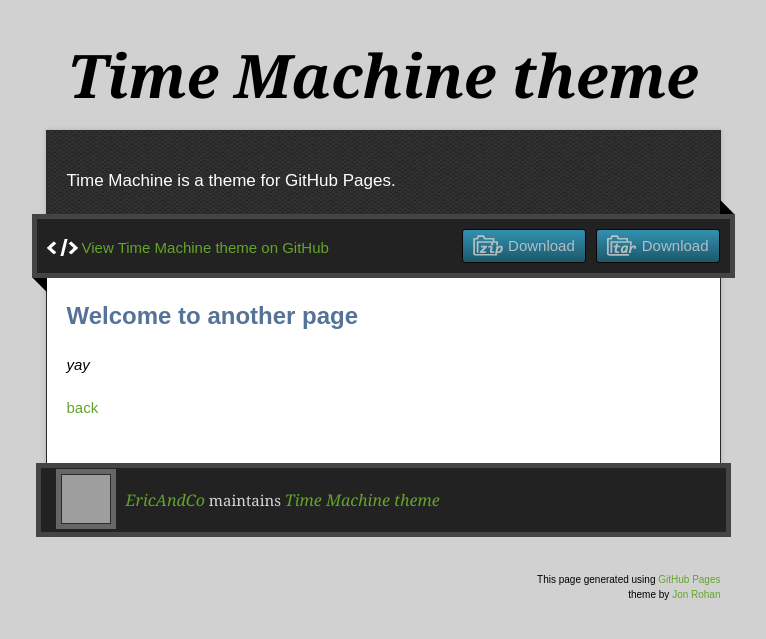
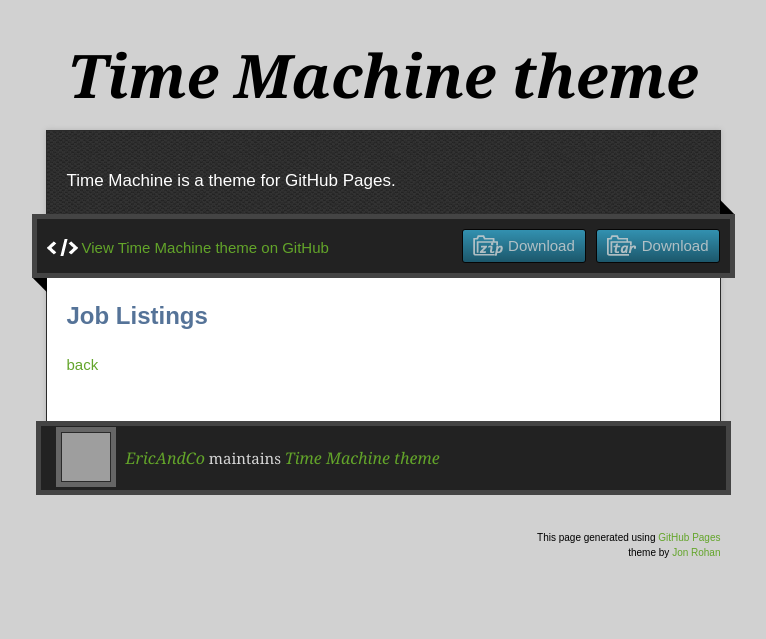
Before and after one commit to EricAndCo/NeuroBionics, a Jekyll site: the page built from Job-Listings.md, in a window 1280 px wide. Shown: the top 639 px of the page, without its empty margins (257-1023 px from the left). Built offline with Jekyll 4.4.1, drawn with Linux system fonts in a browser that asks for light colours; our own code applies the rules of GitHub Pages for plain Markdown files; grey boxes are pictures that could not be loaded.

Commit message:
Update Job-Listings.md

```diff
--- a/Job-Listings.md
+++ b/Job-Listings.md
@@ -2,8 +2,8 @@
 layout: default
 ---
 
-## Welcome to another page
+## Job Listings
 
-_yay_
+
 
 [back](./)
```
